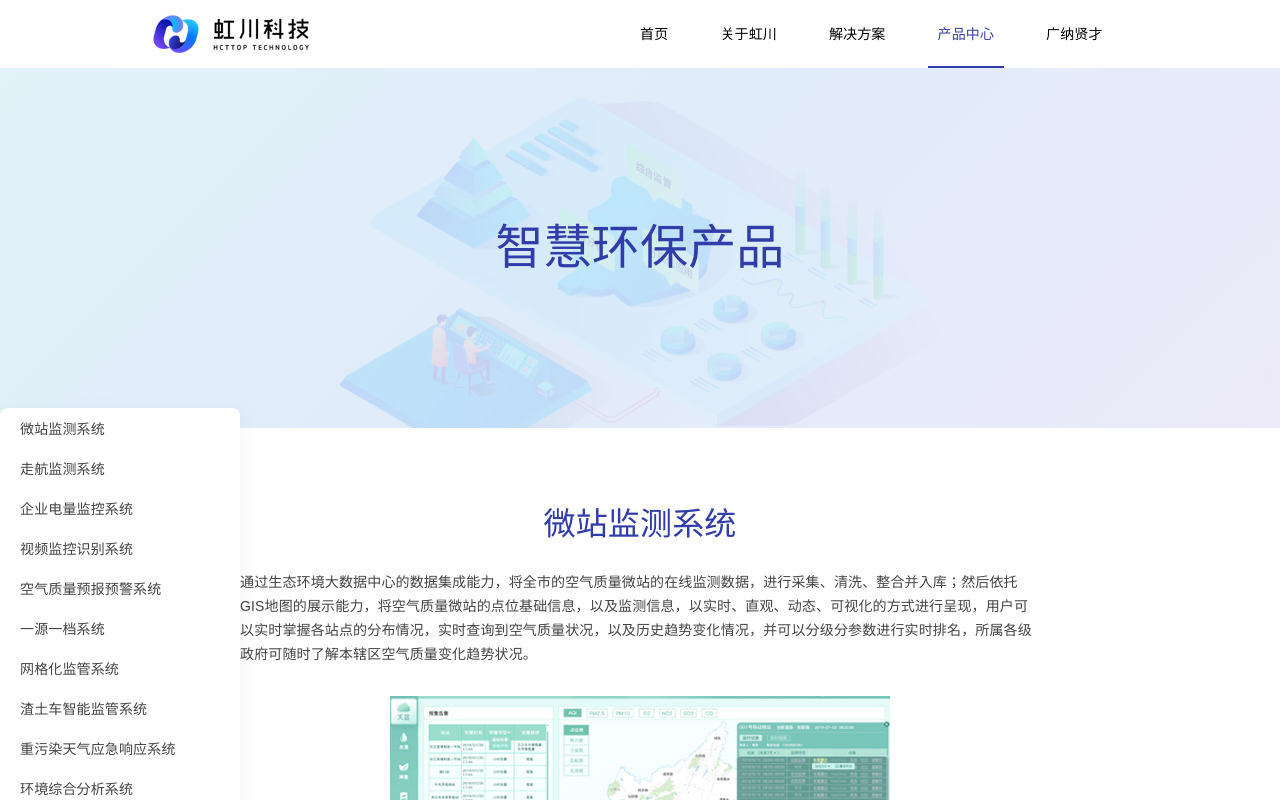
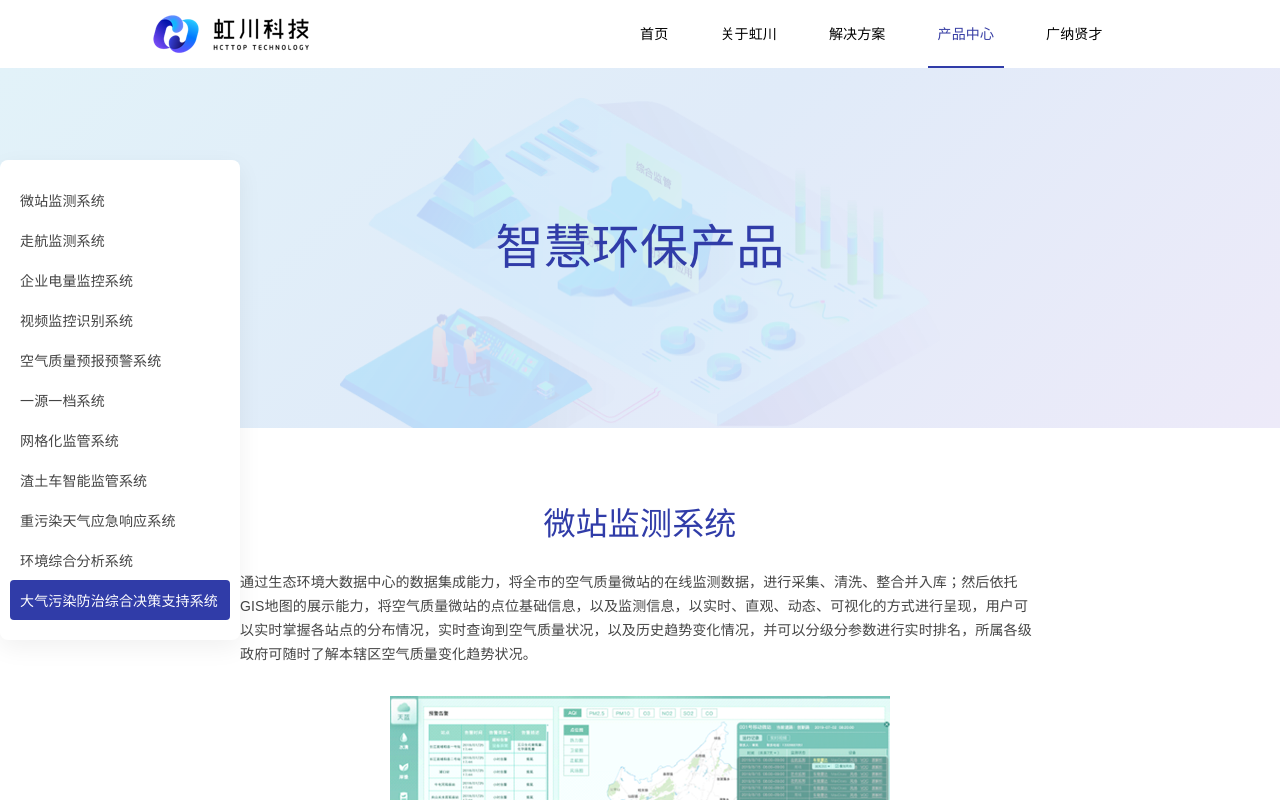
Before and after one commit to zhaoboxiang/hc-home, a Vue app: page /product/dqwrfzzhjczc-sys/env-detail in a window 1280 px wide. Shown: the top 800 px of the page. Built offline with nearby package versions, Linux system fonts and the light colour scheme.

Commit message:
产品中心子页面侧边导航上下居中和图片替换

```diff
--- a/src/views/ProductDetail.vue
+++ b/src/views/ProductDetail.vue
@@ -348,7 +348,9 @@ export default {
   box-shadow: 0 8px 24px 0 rgba(0, 0, 0, 0.06);
   border-radius: 8px;
   position: fixed;
-  top: 408px;
+  top: 50%;
+  transform: translateY(-50%);
+  padding: 20px 0;
   p {
     width: 220px;
     height: 40px;
```
Also changed, not shown: src/assets/images/product/product-sub-kqzlybyj.png, src/assets/images/product/product-sub-yyyd.png.
